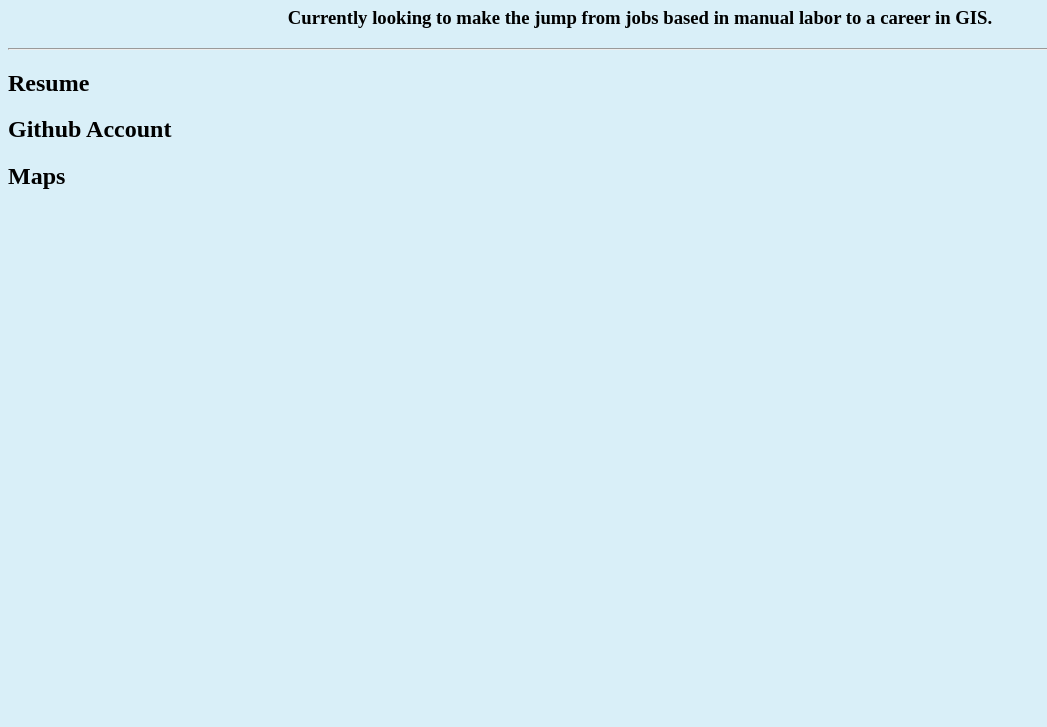
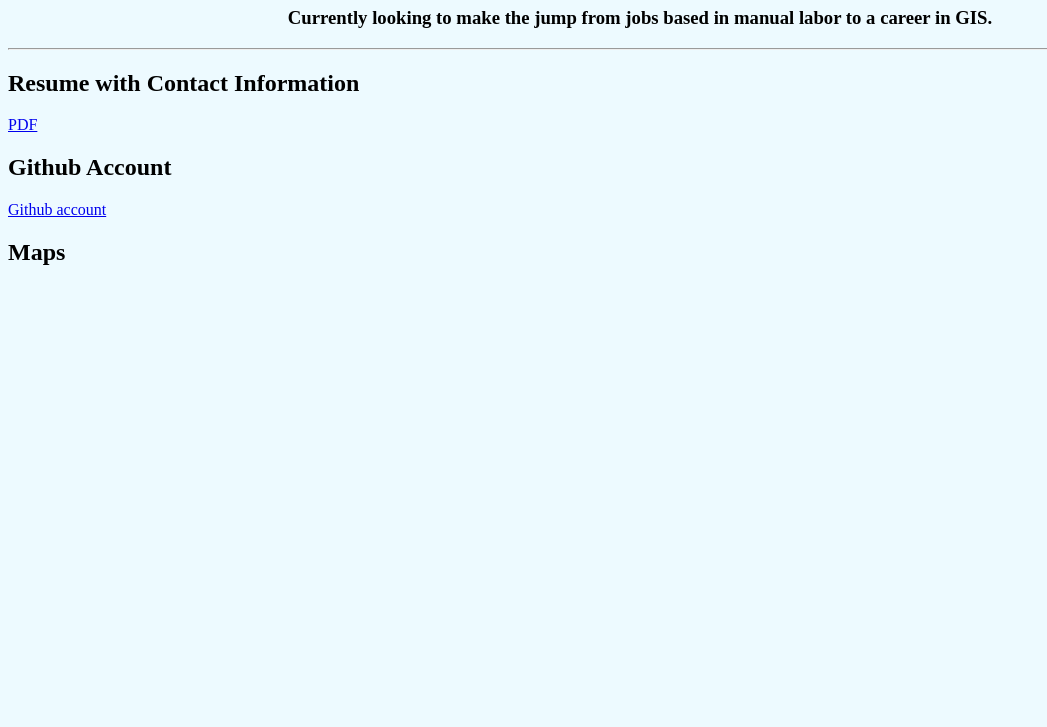
Before and after one commit to aaronkesinger/aaronkesinger.github.io, a plain HTML site: page index.html in a window 1280 px wide. Shown: the part 73-800 px from the top of the page, without its empty margins (0-1047 px from the left). Drawn offline with Linux system fonts and the light colour scheme.

Commit message:
Update Index

```diff
--- a/index.html
+++ b/index.html
@@ -1,17 +1,21 @@
 <!DOCTYPE html>
 <html>
-<body style="background-color: rgb(217, 239, 248);" >
+<head>
+    <title>Aaron Kesinger's Portfolio</title>
+</head>
+<body style="background-color: rgb(237, 250, 255);" >
     <div style="text-align: center;">
         <h1>Aaron Kesinger</h1>
         <h3>Currently looking to make the jump from jobs based in manual labor to a career in GIS.</h3>
     </div>
     <hr>
     <div>
-        <h2>Resume</h2>
-
+        <h2>Resume with Contact Information</h2>
+        <a href="Resume_Aaron_Kesinger_Public.pdf" title="Go to my resume in pdf form">PDF</a>
     </div>
     <div>
         <h2>Github Account</h2>
+        <a href="https://github.com/aaronkesinger" title="Go to my github account">Github account</a>
     </div>
     <div>
         <h2>Maps</h2>
```
